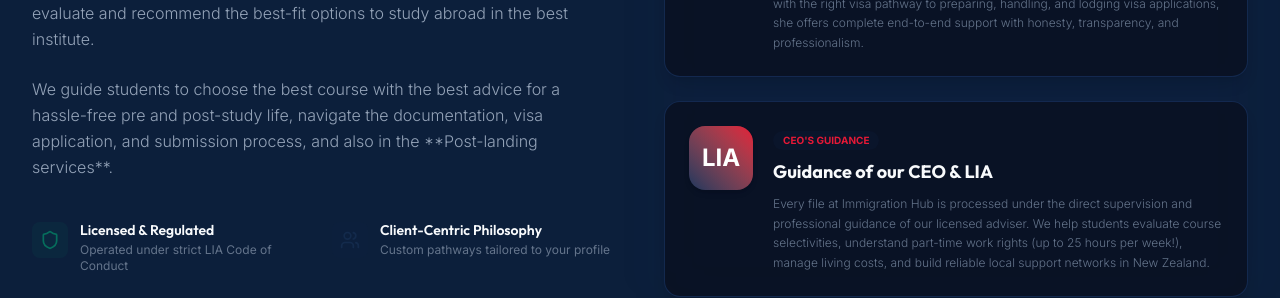
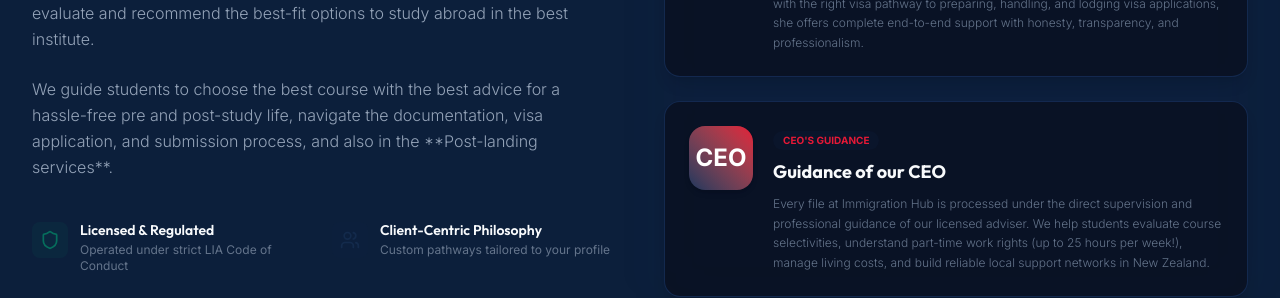
Before and after one commit to alifmuhammeds007/immigration-hub, a React (Vite) app: page / in a window 1280 px wide. Shown: the part 1220-1518 px from the top of the page. Built offline with nearby package versions, Linux system fonts and the light colour scheme.

Commit message:
style: change LIA to CEO in card icon and remove LIA from the header title in AboutUs

```diff
--- a/src/components/AboutUs.jsx
+++ b/src/components/AboutUs.jsx
@@ -102,14 +102,14 @@ export const AboutUs = () => {
               {/* Profile Card 2: LIA Guidance */}
               <div className="p-6 rounded-2xl glassmorphism border border-slate-100 dark:border-slate-800 bg-white/60 dark:bg-slate-900/60 shadow-lg flex flex-col sm:flex-row gap-5 items-center sm:items-start text-center sm:text-left hover:border-primary/30 transition-all duration-300 premium-card-hover">
                 <div className="w-16 h-16 rounded-2xl bg-gradient-to-tr from-primary to-accent text-white flex items-center justify-center font-bold text-2xl shadow-md shrink-0 px-3">
-                  LIA
+                  CEO
                 </div>
                 <div className="space-y-2">
                   <div className="inline-flex items-center gap-1 px-2.5 py-0.5 rounded-full bg-primary/10 text-primary dark:text-accent text-[10px] font-bold uppercase">
                     CEO's Guidance
                   </div>
                   <h4 className="font-heading font-bold text-lg text-slate-900 dark:text-white">
-                    Guidance of our CEO & LIA
+                    Guidance of our CEO
                   </h4>
                   <p className="text-xs text-slate-500 dark:text-slate-400 font-light leading-relaxed">
                     Every file at Immigration Hub is processed under the direct supervision and professional guidance of our licensed adviser. We help students evaluate course selectivities, understand part-time work rights (up to 25 hours per week!), manage living costs, and build reliable local support networks in New Zealand.
```
